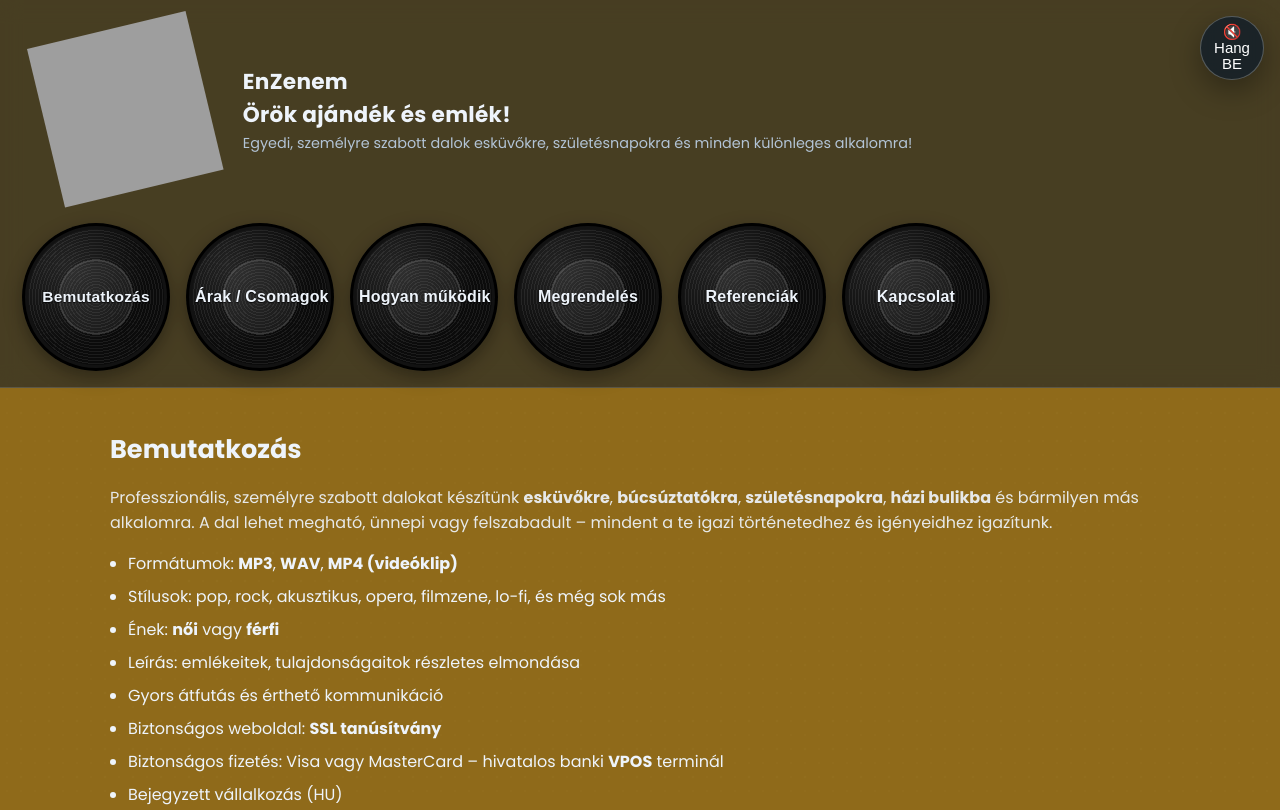
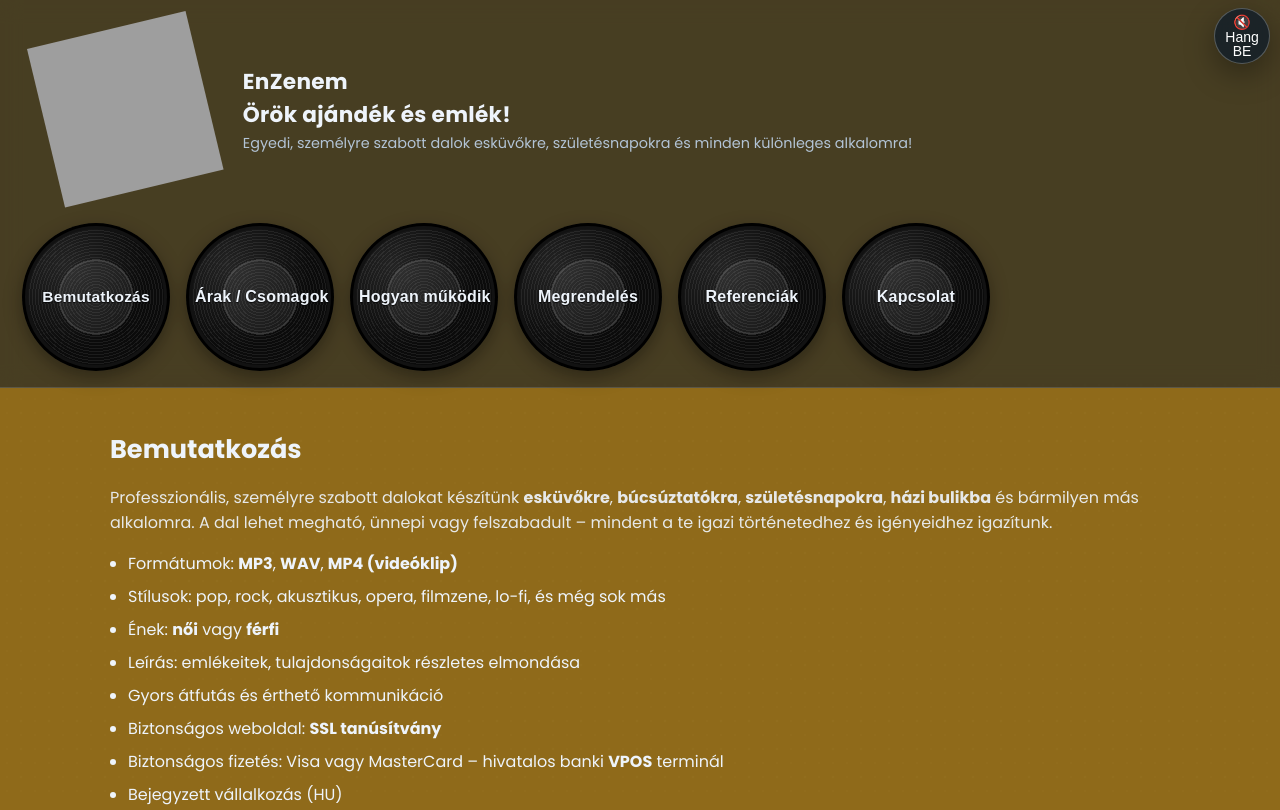
Before and after one commit to Palkoo1983/mymusicf, a website: page public/index.html in a window 1280 px wide. Shown: the top 810 px of the page. Drawn offline with Linux system fonts and the light colour scheme; grey boxes are pictures that could not be loaded.

Commit message:
Update style.css

```diff
--- a/public/style.css
+++ b/public/style.css
@@ -1522,3 +1522,45 @@ body.gold-theme .bg-vinyl{
   box-shadow: 0 14px 38px rgba(0,0,0,.45);
   outline: none;
 }
+/* Hang gomb a topbaron belül, jobb felső sarokban */
+.topbar { position: sticky; top: 0; z-index: 20; } /* már nálad ilyen, csak biztosítjuk */
+.sound-toggle{
+  position: absolute;
+  top: max(8px, calc(env(safe-area-inset-top, 0px) + 8px));
+  right: max(10px, calc(env(safe-area-inset-right, 0px) + 10px));
+  z-index: 10001;
+  width: 56px;
+  height: 56px;
+  border-radius: 999px;
+  border: 1px solid rgba(255,255,255,.25);
+  background: rgba(13,27,42,.75);
+  backdrop-filter: blur(8px);
+  color: #fff;
+  font-size: 14px;
+  line-height: 1.05;
+  display: grid;
+  place-items: center;
+  padding: 6px 8px;
+  text-align: center;
+  cursor: pointer;
+  box-shadow: 0 10px 30px rgba(0,0,0,.35);
+}
+
+/* Hover/focus */
+.sound-toggle:hover,
+.sound-toggle:focus-visible{
+  transform: translateY(-1px);
+  box-shadow: 0 14px 38px rgba(0,0,0,.45);
+  outline: none;
+}
+
+/* Mobilon egy fokkal kisebb, hogy ne lógjon be a tartalomba */
+@media (max-width: 768px){
+  .sound-toggle{
+    width: 48px;
+    height: 48px;
+    font-size: 12px;
+    top: max(6px, calc(env(safe-area-inset-top, 0px) + 6px));
+    right: max(8px, calc(env(safe-area-inset-right, 0px) + 8px));
+  }
+}
```
